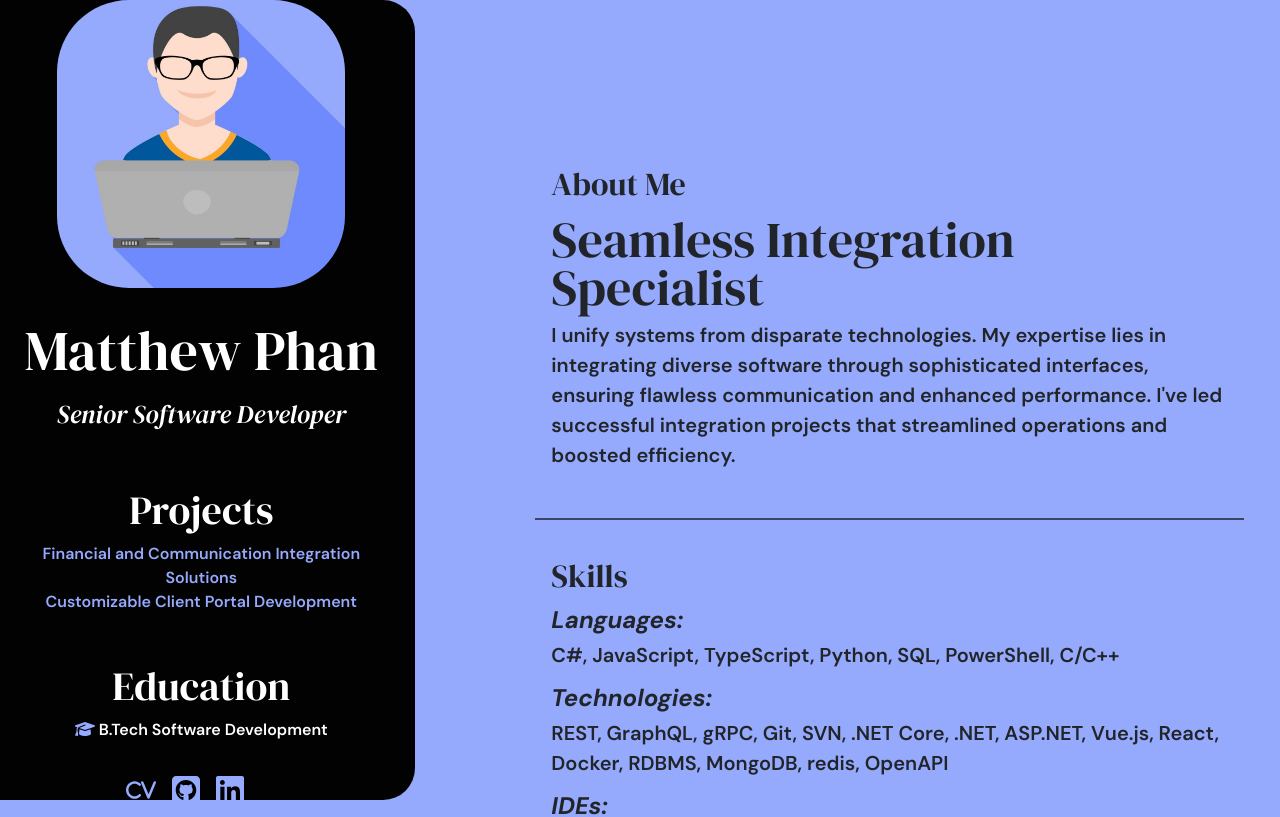
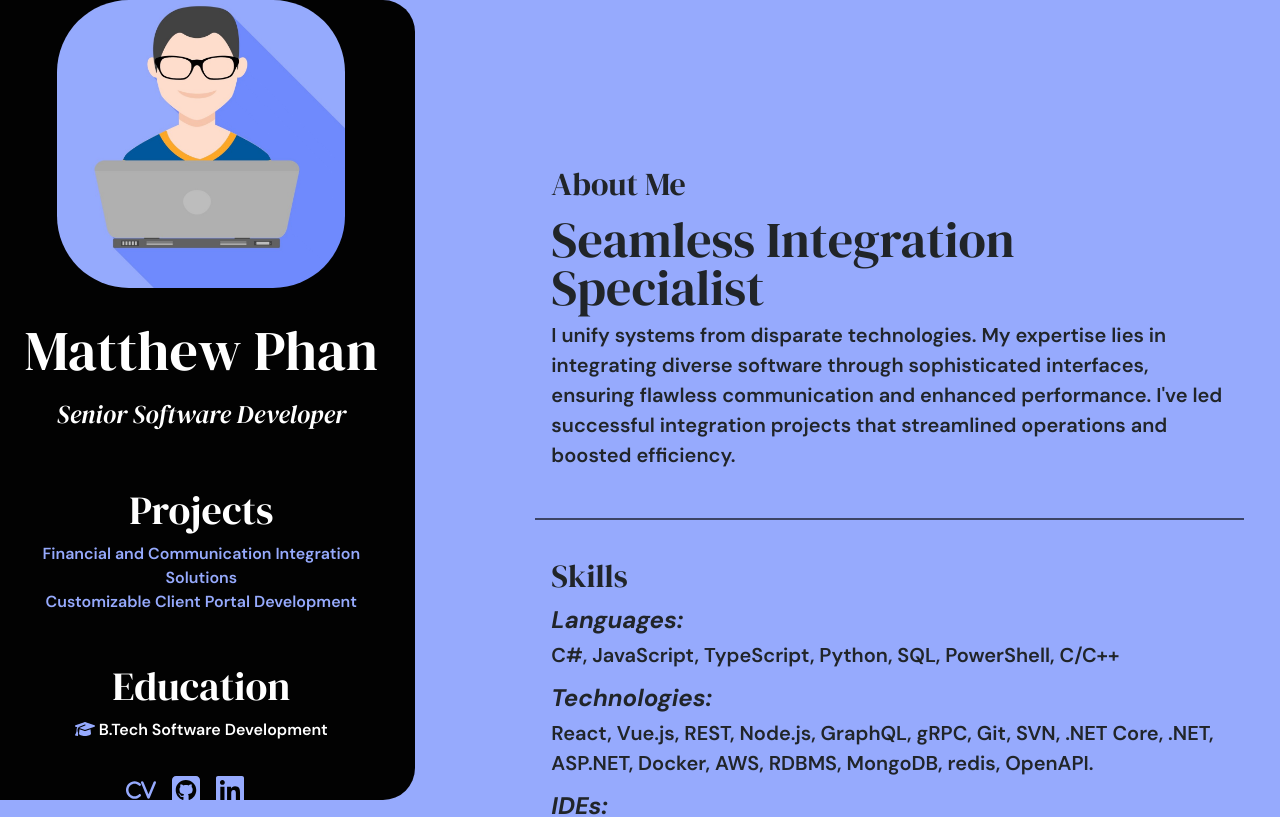
Before and after one commit to mphan6/mphan6.github.io, a React (Vite) app: page / in a window 1280 px wide. Shown: the top 817 px of the page. Built offline with nearby package versions, Linux system fonts and the light colour scheme.

Commit message:
Updated Technologies

```diff
--- a/src/Components/ContentDetails.tsx
+++ b/src/Components/ContentDetails.tsx
@@ -40,8 +40,7 @@ const ContentDetails: React.FC<ContentDetailsProps> = ({
                         </ul>
                         <h4 className='italic'>Technologies:</h4>
                         <ul className='no-bullets'>
-                            <li>REST, GraphQL, gRPC, Git, SVN, .NET Core, .NET, ASP.NET, Vue.js, React, Docker, RDBMS, MongoDB,
-                            redis, OpenAPI</li>
+                            <li>React, Vue.js, REST, Node.js, GraphQL, gRPC, Git, SVN, .NET Core, .NET, ASP.NET, Docker, AWS, RDBMS, MongoDB, redis, OpenAPI.</li>
                         </ul>
                         <h4 className='italic'>IDEs:</h4>
                         <ul className='no-bullets'>
```
